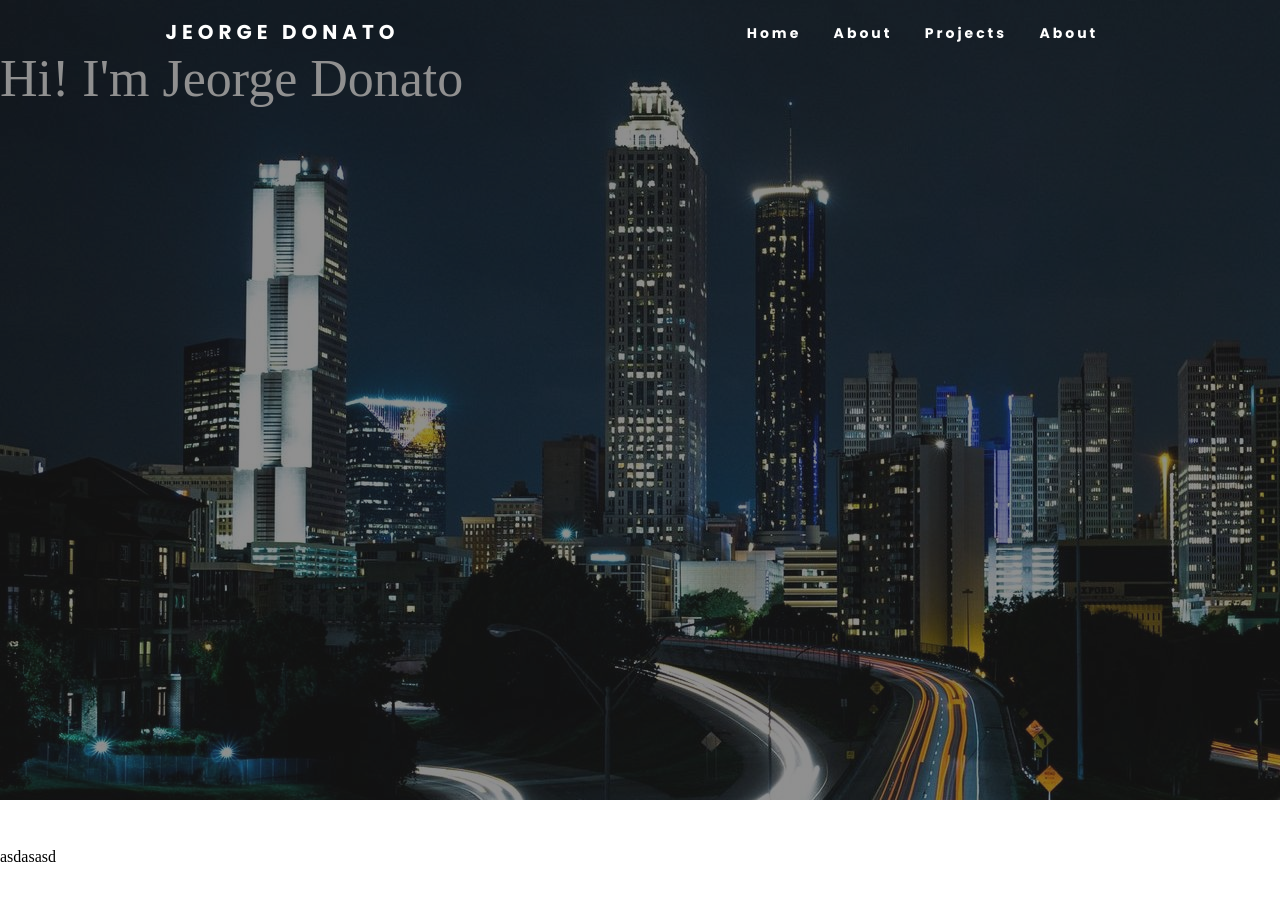
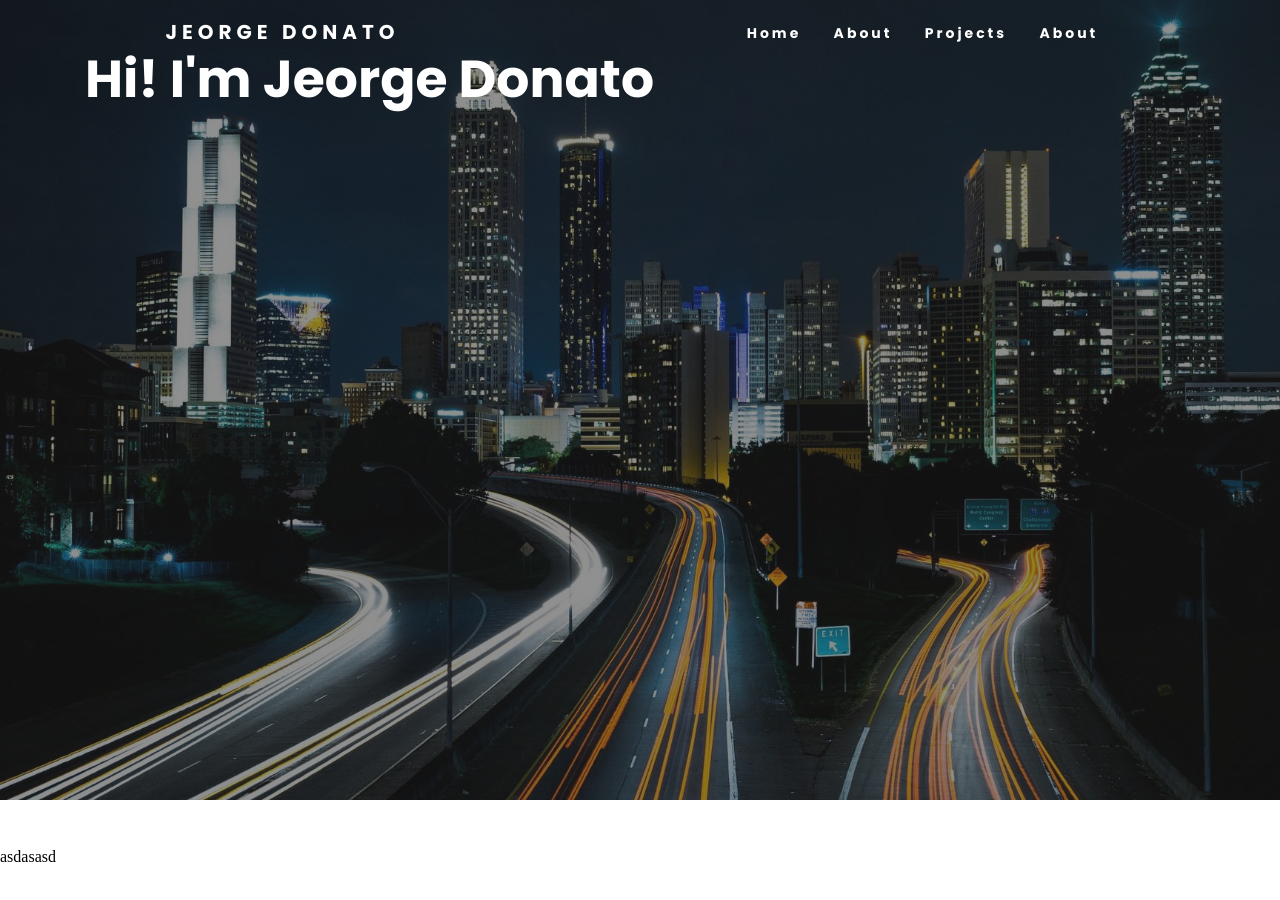
Before and after one commit to jeorgedonato/react-portfolio, a React (Create React App) app: page / in a window 1280 px wide. Shown: the top 900 px of the page. Built offline with nearby package versions, Linux system fonts and the light colour scheme.

Commit message:
Added animations to navbar

```diff
--- a/src/components/Landing/index.js
+++ b/src/components/Landing/index.js
@@ -10,8 +10,8 @@ const Landing = () => {
   return (
     <>
       <Container className="landing-container">
+        <Overlay />
         <LandingText />
-        <Overlay />
       </Container>
     </>
   );
--- a/src/components/Landing/style.css
+++ b/src/components/Landing/style.css
@@ -1,9 +1,12 @@
 .landing-container{
   z-index: 0;
   position: relative;
-  background-image: none;
+  /* background-image: none; */
   background-attachment: scroll;
-  background-size: auto;
+  background-size: cover;
   background-repeat: no-repeat;
   background-image: url('../Images/busy-street.jpg');
+  /* min-height: 100%; */
+  /* transform:translate(-50%, -50%); */
+
 }
--- a/src/components/LandingText/index.js
+++ b/src/components/LandingText/index.js
@@ -4,8 +4,10 @@ import './style.css';
 const LandingText = () => {
   return (
     <>
-      <div>
-      <h1 className="intro-text">Hi! I'm Jeorge Donato</h1>
+      <div className="landing-text-container">
+        <div className="landing-media-container">
+          <h1 className="intro-text">Hi! I'm Jeorge Donato</h1>
+        </div>
       </div>
     </>
   );
--- a/src/components/LandingText/style.css
+++ b/src/components/LandingText/style.css
@@ -1,6 +1,47 @@
 .intro-text{
   color: #ffffff;
-  font-weight: 300;
+  font-weight: bold;
   font-size: 3.25rem;
   line-height: 1.2;
+  font-family: 'Poppins', sans-serif;
+  min-width: 100%;
 }
+
+.landing-media-container{
+  max-width: 100%;
+}
+
+@media screen and (min-width: 576px){
+  .landing-text-container {
+      max-width: 540px;
+  }
+}
+
+@media screen and (min-width: 768px){
+  .landing-text-container {
+      max-width: 720px;
+  }
+}
+
+@media screen and (min-width: 992px){
+  .landing-text-container {
+      max-width: 960px;
+  }
+}
+
+@media screen and (min-width: 1200px){
+  .landing-text-container {
+      max-width: 1140px;
+  }
+}
+
+.landing-text-container{
+  width: 100%;
+  position: relative;
+  z-index: 100;
+  padding-right: 15px;
+  padding-left: 15px;
+  margin-right: auto;
+  margin-left: auto;
+  text-align: left;
+}
--- a/src/components/Navbar/index.js
+++ b/src/components/Navbar/index.js
@@ -9,12 +9,14 @@ const Navbar = () => {
   let initialNavClass = ["nav-links"];
   const [navClass,setNavClass] = useState("nav-active");
   const [navClassNames,setNavClassNames] = useState(initialNavClass);
-  const [scrollVert,setScrollVert] = useState(null);
+  // const [scrollVert,setScrollVert] = useState(null);
 
 
   const navSlide = (e) => {
-    setNavClass(!navClass ? "nav-active" : "");
+    setNavClass(!navClass ? "nav-active nav-links-active" : "");
     setNavClassNames([...initialNavClass, navClass]);
+    ulNav.current.classList.toggle("asasd")
+    console.log(ulNav.current.classList)
     const navLinks = ulNav.current.children;
 
     let navI = 0;
--- a/src/components/Navbar/style.css
+++ b/src/components/Navbar/style.css
@@ -70,6 +70,11 @@ nav{
     transform: translateX(100%);
     transition: transform 0.5s ease-in;
   }
+
+  .nav-links-active{
+    transform: translateX(100%);
+    transition: transform 0.5s ease-in;
+  }
   .nav-links li{
     opacity: 0;
   }
```
